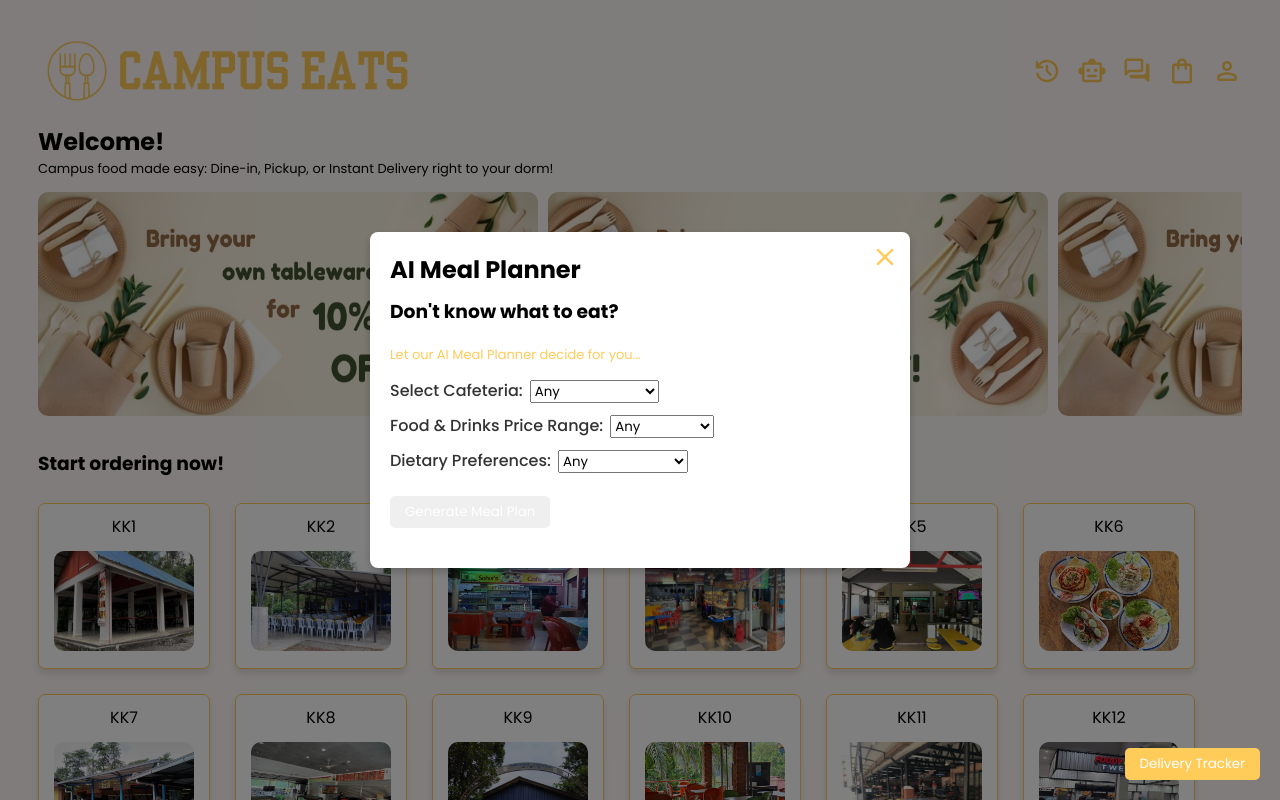
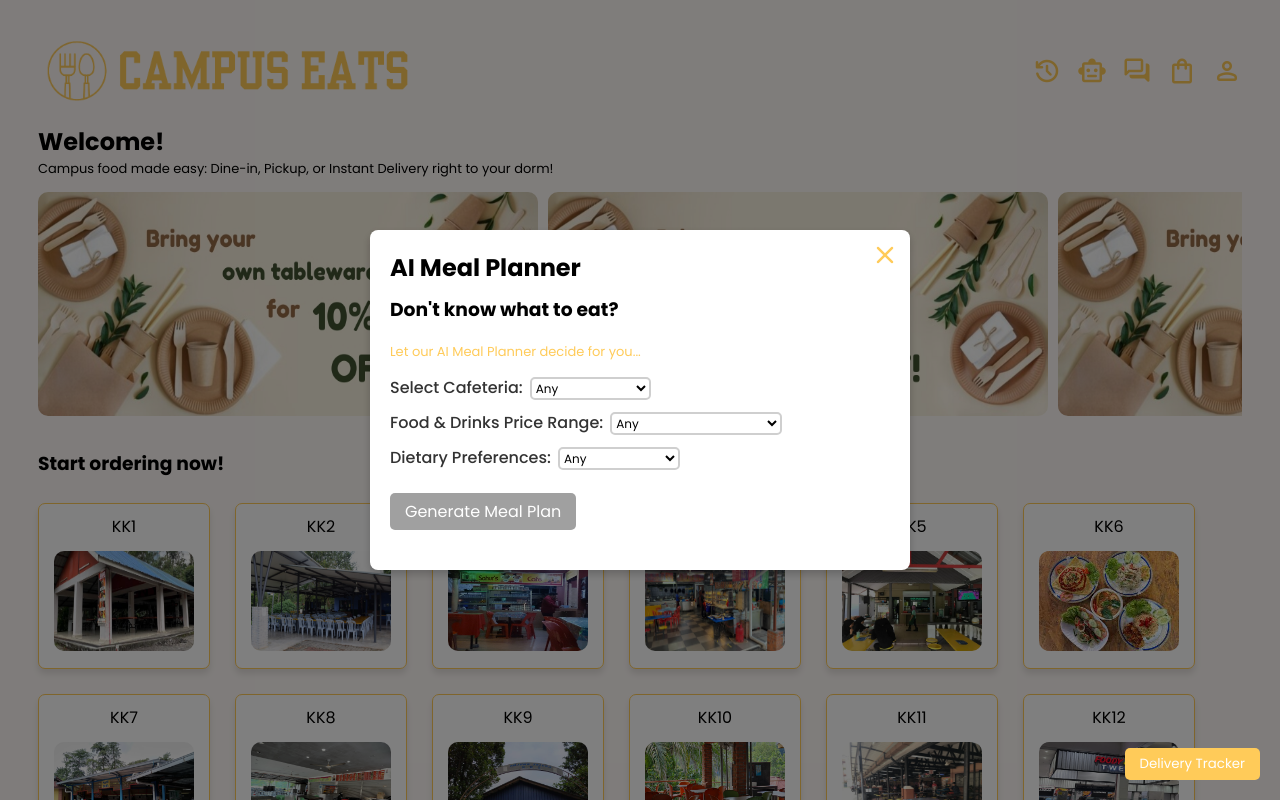
Before and after one commit to ThengPY/Campus-Eats, a React (Create React App) app: page / in a window 1280 px wide. Both pictures are taken after a click on the element "smart_toy". Shown: the top 800 px of the page. Built offline with nearby package versions, Linux system fonts and the light colour scheme.

Commit message:
Modify AiMealPlanner

```diff
--- a/src/components/AiMealPlanner.css
+++ b/src/components/AiMealPlanner.css
@@ -3,6 +3,16 @@
   justify-content: space-between; /* Push the items to opposite sides */
   align-items: center; /* Vertically center the text and icon */
   margin: 10px 0; /* Add spacing between rows */
+}
+
+.generate-btn {
+  font-size: medium;
+  background-color: #a0a0a0;
+}
+
+.generate-btn:hover {
+  background-color: #858585;
+  transition: 0.3s ease-in-out;
 }
 
 .add-icon {
@@ -16,3 +26,59 @@
 .add-icon:hover {
   transform: scale(1.1); /* Slightly enlarge on hover */
 }
+
+/* Style for the select dropdown */
+.select {
+  font-size: 12px;
+  border: 2px solid #cfcfcf;
+  border-radius: 5px;
+  background-color: #fff;
+  transition: border-color 0.3s ease, box-shadow 0.3s ease;
+  cursor: pointer;
+  max-width: 200px;
+}
+
+/* Style for the select dropdown on focus */
+.select:focus {
+  outline: none;
+  border-color: #4CAF50;
+  box-shadow: 0 0 8px rgba(76, 175, 80, 0.5);
+}
+
+/* Hover effect for the select */
+.select:hover {
+  border-color: #bebebe;
+}
+
+/* Style for options inside the dropdown */
+.select option {
+  padding: 10px;
+  font-size: 15px;
+  background-color: #fff;
+  color: #333;
+  transition: background-color 0.3s ease, color 0.3s ease;
+}
+
+/* Style when option is selected */
+.select option:checked {
+  color: white;
+}
+
+/* Style for the select dropdown when it's open */
+.select:active, .select:focus {
+  border-color: #a4a4a4;
+  box-shadow: 0 0 8px rgba(228, 228, 228, 0.5);
+}
+
+/* Style for the select dropdown when it's disabled */
+.select:disabled {
+  background-color: #f1f1f1;
+  color: #aaa;
+  border-color: #ddd;
+  cursor: not-allowed;
+}
+
+/* Style for the select dropdown when it's disabled and hovered */
+.select:disabled:hover {
+  border-color: #ddd;
+}
--- a/src/components/AiMealPlanner.js
+++ b/src/components/AiMealPlanner.js
@@ -125,7 +125,7 @@ const AiMealPlanner = ({ isOpen, onClose, cafeterias, foodItems, onAddToCart })
         <p>Let our AI Meal Planner decide for you...</p>
         <label>
           Select Cafeteria:
-          <select
+          <select className="select"
             style={{ marginLeft: "7px", cursor: "pointer" }}
             value={cafeteria}
             onChange={(e) => setCafeteria(Number(e.target.value))} // Convert to number here
@@ -139,24 +139,24 @@ const AiMealPlanner = ({ isOpen, onClose, cafeterias, foodItems, onAddToCart })
           </select>
         </label>
 
-        <label style={{marginTop: "10px"}}>
+        <label style={{ marginTop: "10px" }}>
           Food & Drinks Price Range:
-          <select
+          <select className="select"
             style={{ marginLeft: "7px", cursor: "pointer" }}
             value={priceRange}
             onChange={(e) => setPriceRange(e.target.value)}
           >
             <option value="">Any</option>
-            <option value="0-3">RM 0 - RM 3</option>
-            <option value="0-5">RM 0 - RM 5</option>
-            <option value="0-8">RM 0 - RM 8</option>
-            <option value="0-10">RM 0 - RM 10</option>
+            <option value="0-3">Affordable (RM 0 - RM 3)</option>
+            <option value="0-5">Budget (RM 0 - RM 5)</option>
+            <option value="0-8">Mid-range (RM 0 - RM 8)</option>
+            <option value="0-10">Premium (RM 0 - RM 10)</option>
           </select>
         </label>
 
         <label style={{marginTop: "10px"}}>
           Dietary Preferences:
-          <select
+          <select className="select"
             style={{ marginLeft: "7px", cursor: "pointer" }}
             value={preferences}
             onChange={(e) => setPreferences(e.target.value)}
@@ -180,9 +180,9 @@ const AiMealPlanner = ({ isOpen, onClose, cafeterias, foodItems, onAddToCart })
             <h2 style={{ paddingTop: "15px", borderTop: "1px solid #e0e0e0" }}>Recommended Meals</h2>
             {Object.keys(mealPlan).map((cafeteriaId) => (
               <div key={cafeteriaId}>
-                <h4>{mealPlan[cafeteriaId].name}</h4>
+                <h3>{mealPlan[cafeteriaId].name}</h3>
                 <h5 className="meals-generated">
-                  <span>
+                  <span style={{fontSize: "15px"}}>
                     Food: {mealPlan[cafeteriaId].food.name}{" "}
                     {mealPlan[cafeteriaId].food.price && (
                       <span style={{ fontWeight: "bold", marginLeft: "5px" }}>
@@ -198,7 +198,7 @@ const AiMealPlanner = ({ isOpen, onClose, cafeterias, foodItems, onAddToCart })
                   </span>
                 </h5>
                 <h5 className="meals-generated">
-                  <span>
+                  <span style={{fontSize: "15px"}}>
                     Drink: {mealPlan[cafeteriaId].drink.name}{" "}
                     {mealPlan[cafeteriaId].drink.price && (
                       <span style={{ fontWeight: "bold", marginLeft: "5px" }}>
```
